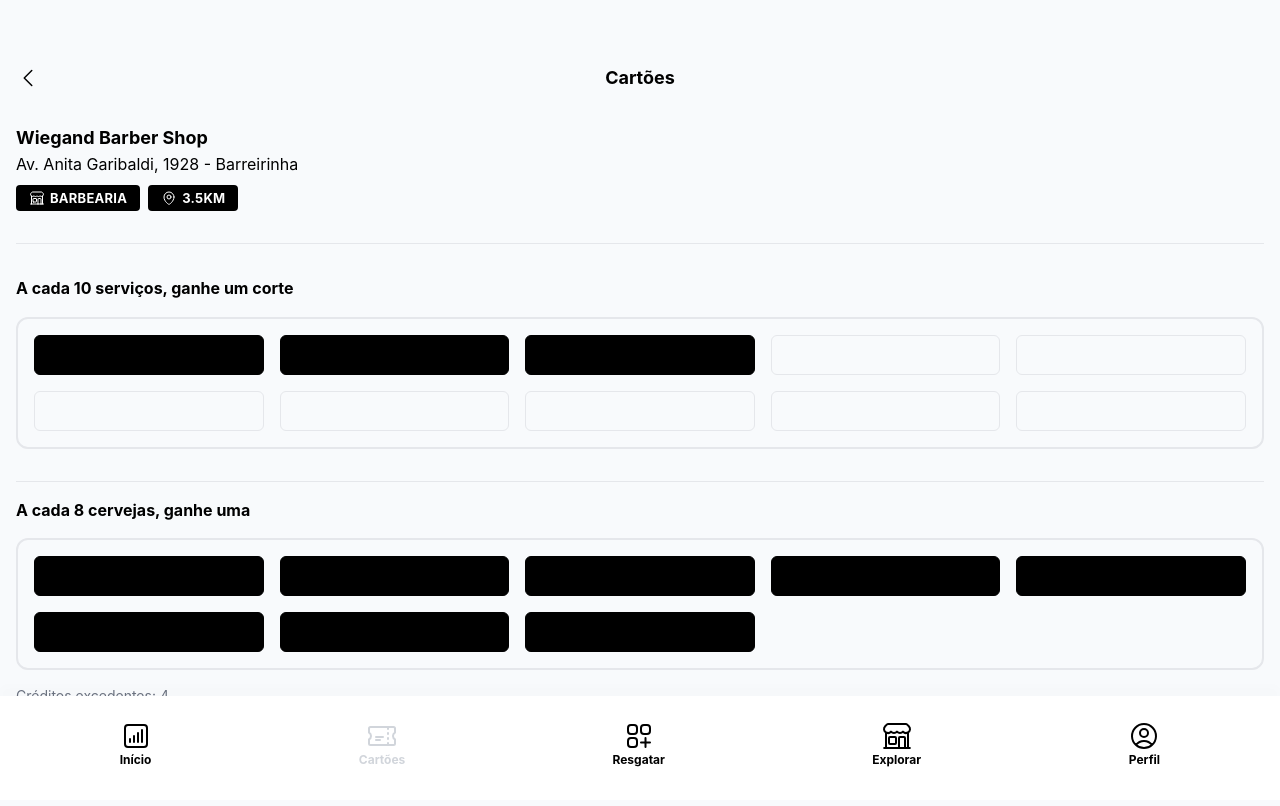
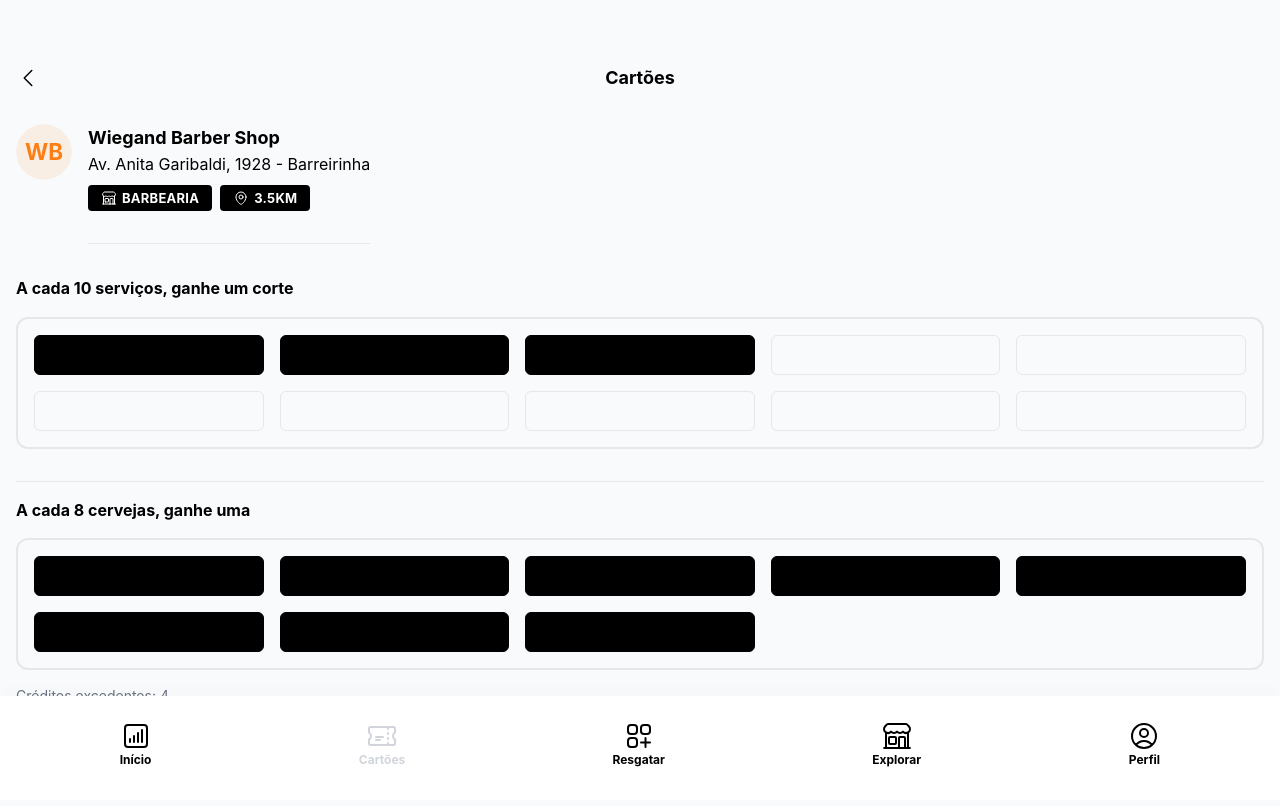
Before and after one commit to maykel-esser/caramelo, a Next.js app: page /poc/consumer/cards/details in a window 1280 px wide. Shown: the top 806 px of the page. Built offline with nearby package versions, Linux system fonts and the light colour scheme.

Commit message:
feat(poc): card details

```diff
--- a/pages/poc/consumer/cards/details/index.js
+++ b/pages/poc/consumer/cards/details/index.js
@@ -1,7 +1,7 @@
 import NavigationMenu from "components/pages/poc/navigation";
 import ActionHeader from "components/pages/poc/header/actionHeader";
 import ClientUserCard from "components/pages/poc/credits/clientUserCard";
-import { Badge } from "@mantine/core";
+import { Avatar, Badge } from "@mantine/core";
 
 // Icons
 import {
@@ -76,6 +76,13 @@ export default function Page() {
             <main className="px-4 pb-32">
                 <ActionHeader title="Cartões" backToPreviousPage={true} />
                 <section>
+                    <div className="flex gap-4">
+                        <Avatar
+                            key="Wiegand Barber Shop"
+                            name="Wiegand Barber Shop"
+                            color="initials"
+                            size="lg"
+                        />
                         <div>
                             <h2 className="text-lg font-bold">
                                 Wiegand Barber Shop
@@ -104,6 +111,7 @@ export default function Page() {
                                 </Badge>
                             </div>
                         </div>
+                    </div>
                     <div>
                         <ClientUserCard data={dummyUserCardData[0]} />
                         <ClientUserCard data={dummyUserCardData[1]} />
```
Lines whose indentation alone changed are shown as unchanged.
